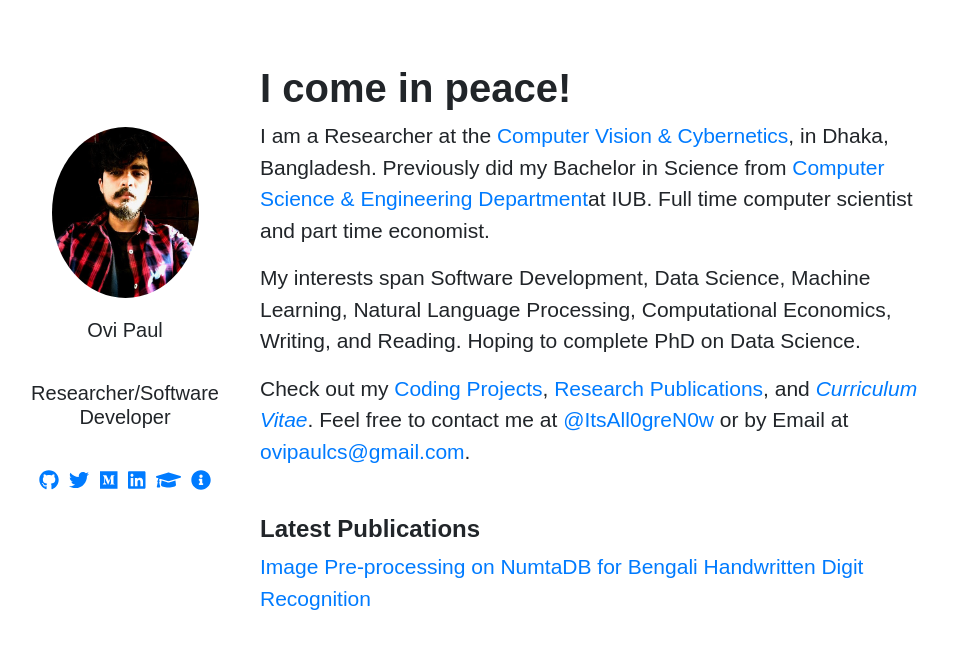
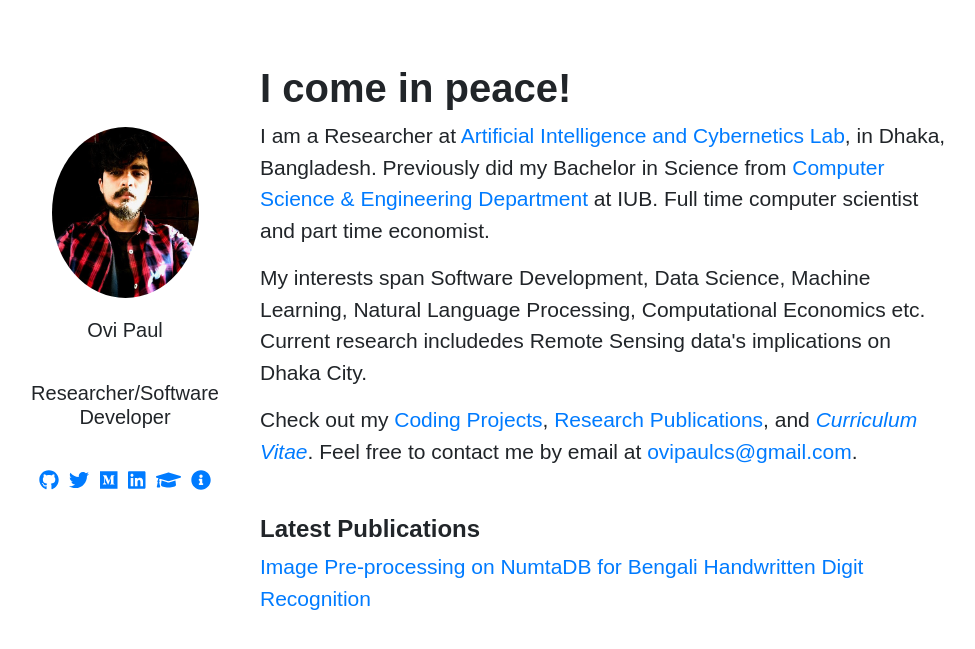
Before and after one commit to ovipaul/ovipaul.github.io, a Jekyll site: the page built from index.html, in a window 1280 px wide. Shown: the top 649 px of the page, without its empty margins (155-1130 px from the left). Built offline with Jekyll 4.4.1, drawn with Linux system fonts in a browser that asks for light colours; nearby versions of some CDN libraries.

Commit message:
Update index.html

```diff
--- a/index.html
+++ b/index.html
@@ -18,19 +18,18 @@ layout: layout
     <div class="col-md-9">
       <h1><strong>I come in peace!</strong></h1>
 
-      <p>I am a Researcher at the <a href="http://www.cvcrbd.org/">Computer Vision & Cybernetics</a>, in Dhaka, Bangladesh.
+      <p>I am a Researcher at <a href="http://www.cvcrbd.org/">Artificial Intelligence and Cybernetics Lab</a>, in Dhaka, Bangladesh.
       Previously did my Bachelor in Science from <a href="http://www.cse.iub.edu.bd/">Computer Science & Engineering
-      Department</a>at IUB. Full time computer scientist and part time economist.</p>
+      Department</a> at IUB. Full time computer scientist and part time economist.</p>
 
       <p>My interests span Software Development, Data Science, Machine Learning, Natural Language Processing,
-        Computational Economics, Writing, and Reading. Hoping to complete PhD on Data Science.</p>
+        Computational Economics etc. Current research includedes Remote Sensing data's implications on Dhaka City.</p>
 
       <p>Check out my <a href="http://github.com/ovipaul">Coding Projects</a>,
 
        <a href="https://scholar.google.co.uk/citations?user=W6Tee4QAAAAJ&hl"> Research Publications</a>,
         and <em><a href="{{ site.baseurl }}static/resume.pdf">Curriculum Vitae</a></em>.
-        Feel free to contact me at <a href="https://twitter.com/ItsAll0greN0w">@ItsAll0greN0w</a>
-        or by Email at <a href="ovipaulcs@gmail.com">ovipaulcs@gmail.com</a>.</p>
+        Feel free to contact me by email at <a href="ovipaulcs@gmail.com">ovipaulcs@gmail.com</a>.</p>
       </br>
 
       <h4><strong>Latest Publications</strong></h4>
```
